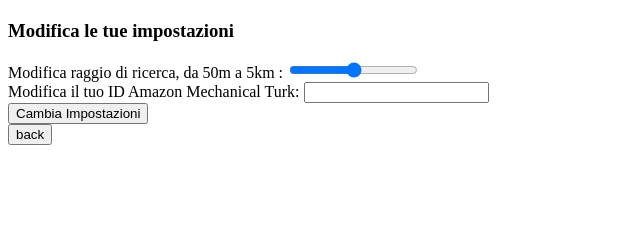
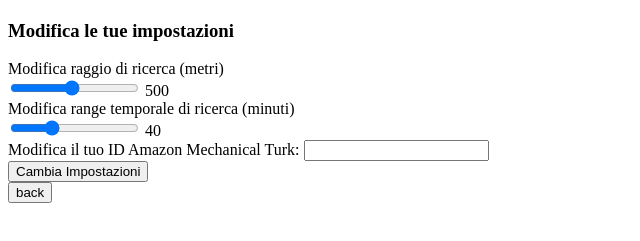
Before and after one commit to SZamboni/RitardoAutobus, a website: page Front-End/impostazioni.html in a window 1280 px wide. Both pictures are taken after a click on the button "Cambia Impostazioni". Shown: the part 99-340 px from the top of the page, without its empty margins (0-640 px from the left). Drawn offline with Linux system fonts and the light colour scheme; no server answers.

Commit message:
Fixati i cookie e aggiunto slider per il range di ricerca temporale. Mancano le parti del turco meccanico.

```diff
--- a/Front-End/impostazioni.html
+++ b/Front-End/impostazioni.html
@@ -15,7 +15,10 @@
         <h3>Modifica le tue impostazioni</h3>
 
         <div>
-            Modifica raggio di ricerca, da 50m a 5km : <input type="range" id="range"> </input><br>
+            Modifica raggio di ricerca (metri)<br>
+            <input type="range" min=50 max=1000 id="scanSlider"> </input> <label id="scanRangeLabel"></label><br>
+            Modifica range temporale di ricerca (minuti)<br>
+            <input type="range" min=5 max=120 id="timeSlider"> </input> <label id="timeRangeLabel"></label><br>
             Modifica il tuo ID Amazon Mechanical Turk: <input type="text" id="id_turk"></input><br>
 
             <button onclick = "myFunction()">Cambia Impostazioni</button>
--- a/Front-End/js/googleLog.js
+++ b/Front-End/js/googleLog.js
@@ -44,7 +44,6 @@ function onSignIn(googleUser) {
               }).then(function(data){
                 console.log(data);
                 document.cookie = "userId=" + data.id;
-                document.cookie = "range" + data.range;
                 var newUrl = serverLocation + "/bus-visualization.html";
                 document.location.href = newUrl;
               });
--- a/Front-End/js/impostazioni.js
+++ b/Front-End/js/impostazioni.js
@@ -50,6 +50,34 @@ function load() {
     var title = document.getElementById("title");
     title.innerHTML += leggiCookie("email");
 
+    //scanrange
+    var scanRange = leggiCookie("scanRange");
+    if(scanRange==null){
+      scanRange=500;
+    }else{
+      scanRange=scanRange*1000;
+    }
+    var scanSlider = document.getElementById("scanSlider");
+    scanSlider.value=scanRange;
+    var scanRangeLabel= document.getElementById("scanRangeLabel");
+    scanRangeLabel.innerHTML=scanRange;
+    scanSlider.oninput = function(){
+      scanRangeLabel.innerHTML=this.value;
+    };
+
+    //timerange
+    var timeRange = leggiCookie("timeRange");
+    if(timeRange==null){
+      timeRange=40;
+    }
+    var timeSlider = document.getElementById("timeSlider");
+    timeSlider.value=timeRange;
+    var timeRangeLabel= document.getElementById("timeRangeLabel");
+    timeRangeLabel.innerHTML=timeRange;
+    timeSlider.oninput = function(){
+      timeRangeLabel.innerHTML=this.value;
+    };
+
     var image = document.getElementById("icona_utente");
     image.src = leggiCookie("linkFoto");
 }
@@ -66,18 +94,21 @@ function click() {
  */
 function myFunction() {
     console.log("click");
-    var range = document.getElementById("range");
-    console.log(range.value);
-    var range_km = range.value * 0.05 + 0.05 // il range in kilometri
-    document.cookie = "range" + range_km;
+    var scanSlider = document.getElementById("scanSlider");
+    console.log(scanSlider.value);
+    var range_km = scanSlider.value /1000.0 // il range in kilometri
+    document.cookie = "scanRange=" + range_km;
+    var timeSlider = document.getElementById("timeSlider");
+    console.log(timeSlider.value);
+    document.cookie = "timeRange="+ timeSlider.value;
     var id_turk = document.getElementById("id_turk");
     console.log(id_turk.value);
 
     // information that will be sendt to the server
     var informations = {
         'id': leggiCookie("userId"),
-        'range': range_km,
-        'id_turk': id_turk.value,
+        //'scanRange': range_km, //non mi interessa il range lato server
+        'id_turk': id_turk.value
     }
     console.log("Information that will be sent:\n " + JSON.stringify(informations));
 
```
Also changed, not shown: Front-End/js/visualizza-bus.js (+20 -3 lines).
